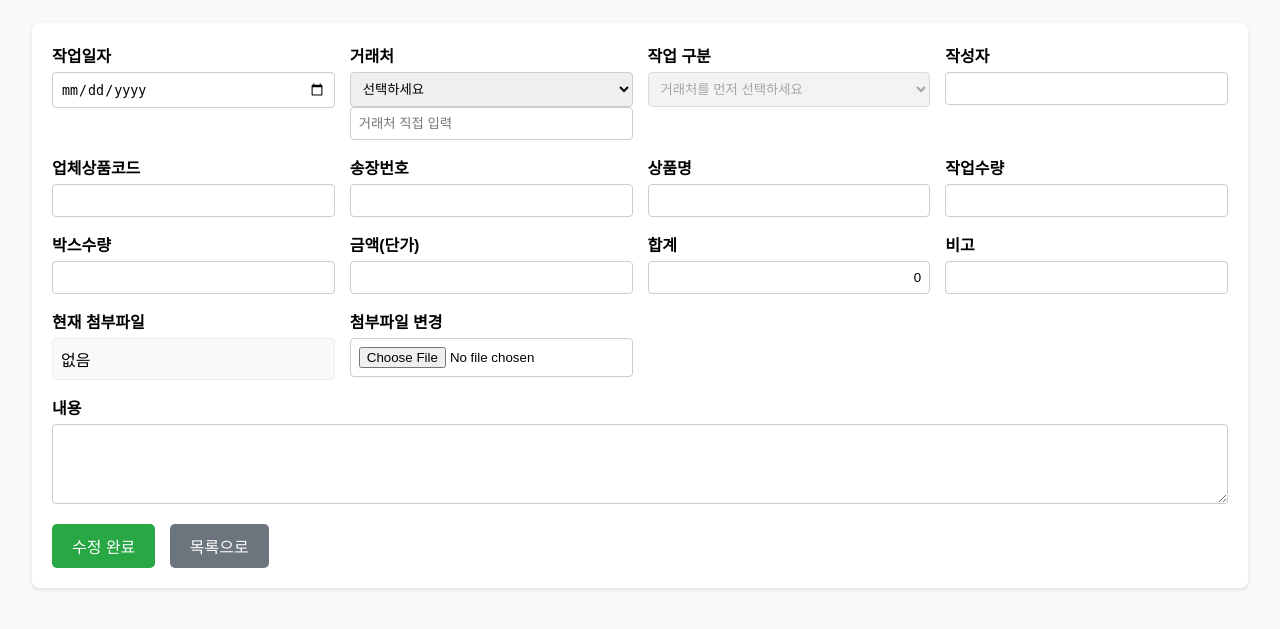
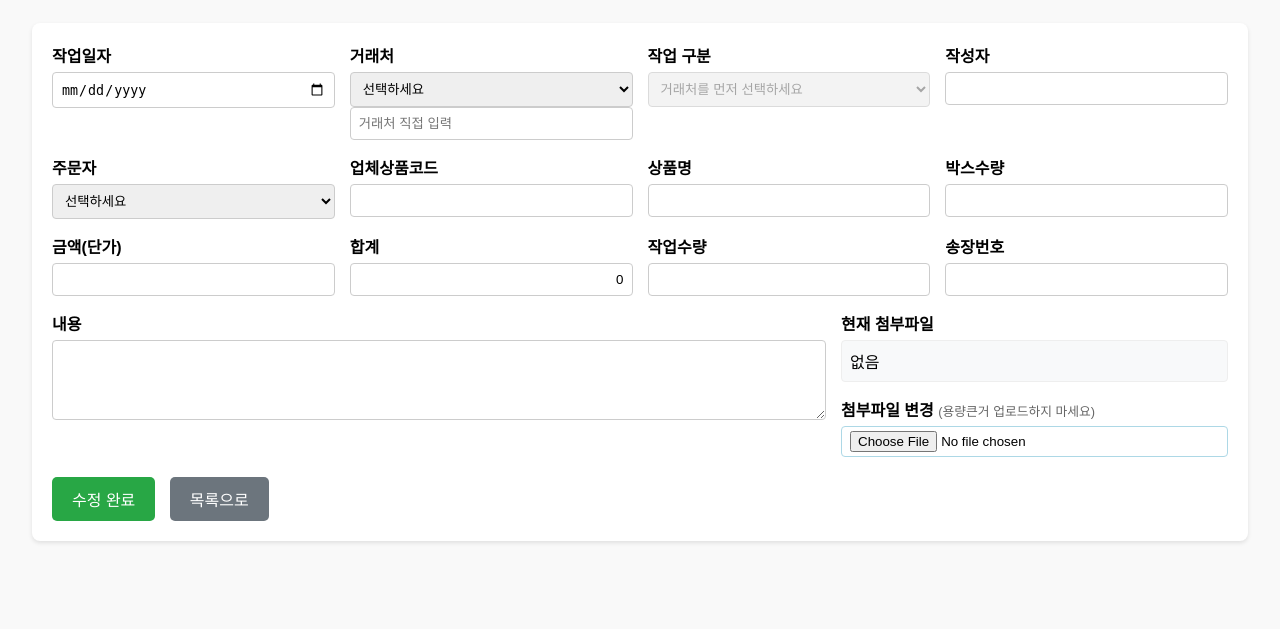
Before and after one commit to jinkisoma/web_manager, a Flask app: template templates/edit.html in a window 1280 px wide. Shown: the part 76-705 px from the top of the page. Run offline with Flask 3, Linux system fonts and the light colour scheme; the template is opened without the code that fills it, so the values that code supplies are empty; some libraries are stand-ins or nearby versions.

Commit message:
251120642v1

```diff
--- a/app.py
+++ b/app.py
@@ -59,7 +59,6 @@ HEADER_MAP = {
     'client': '거래처',
     'author': '작성자',
     'product_code': '업체상품코드',
-    'tracking_number': '송장번호',
     'work_type': '작업 구분',
     'content': '내용',
     'product_name': '상품명',
@@ -67,7 +66,8 @@ HEADER_MAP = {
     'box_quantity': '박스수량',
     'unit_price': '금액(단가)',
     'total_amount': '합계',
-    'remarks': '비고',
+    'remarks': '주문자',
+    'tracking_number': '송장번호',
     'confirmed': '확정여부'
 }
 
@@ -246,7 +246,7 @@ def add_user():
     quantity_str = request.form.get('quantity')
     box_quantity_str = request.form.get('box_quantity')
     unit_price_str = request.form.get('unit_price')
-    remarks = request.form['remarks']
+    remarks = request.form.get('orderer_select') if request.form.get('orderer_select') != 'direct' else request.form.get('orderer_direct', '')
 
     if not work_date or not client or not author:
         flash('작업일자, 거래처, 작성자는 필수 항목입니다.', 'error')
@@ -332,7 +332,7 @@ def update_user(id):
     quantity_str = request.form.get('quantity')
     box_quantity_str = request.form.get('box_quantity')
     unit_price_str = request.form.get('unit_price')
-    remarks = request.form['remarks']
+    remarks = request.form.get('orderer_select') if request.form.get('orderer_select') != 'direct' else request.form.get('orderer_direct', '')
 
     # [수정] 소유권 및 확정 여부 확인
     current_author = request.form.get('current_author', '')
--- a/templates/edit.html
+++ b/templates/edit.html
@@ -62,20 +62,17 @@
                     <input type="text" id="author" name="author" class="form-input" value="{{ user.author or '' }}" required {% if is_readonly %}disabled{% endif %}>
                 </div>
                 <div class="form-group">
+                    <label for="orderer_select" class="form-label">주문자</label>
+                    <select id="orderer_select" name="orderer_select" class="form-select" {% if is_readonly %}disabled{% endif %}></select>
+                    <input type="text" id="orderer_direct" name="orderer_direct" class="form-input hidden" placeholder="주문자 직접 입력" {% if is_readonly %}disabled{% endif %}>
+                </div>
+                <div class="form-group">
                     <label for="product_code" class="form-label">업체상품코드</label>
                     <input type="text" id="product_code" name="product_code" class="form-input" value="{{ user.product_code or '' }}" {% if is_readonly %}disabled{% endif %}>
                 </div>
                 <div class="form-group">
-                    <label for="tracking_number" class="form-label">송장번호</label>
-                    <input type="text" id="tracking_number" name="tracking_number" class="form-input" value="{{ user.tracking_number or '' }}" {% if is_readonly %}disabled{% endif %}>
-                </div>
-                <div class="form-group">
                     <label for="product_name" class="form-label">상품명</label>
                     <input type="text" id="product_name" name="product_name" class="form-input" value="{{ user.product_name or '' }}" {% if is_readonly %}disabled{% endif %}>
-                </div>
-                <div class="form-group">
-                    <label for="quantity" class="form-label">작업수량</label>
-                    <input type="number" id="quantity" name="quantity" class="form-input" value="{{ user.quantity or '' }}" {% if is_readonly %}disabled{% endif %}>
                 </div>
                 <div class="form-group">
                     <label for="box_quantity" class="form-label">박스수량</label>
@@ -90,9 +87,20 @@
                     <input type="text" id="total_amount" name="total_amount" class="form-input" value="{{ user.total_amount | number_format }}" readonly style="text-align: right;" {% if is_readonly %}disabled{% endif %}>
                 </div>
                 <div class="form-group">
-                    <label for="remarks" class="form-label">비고</label>
-                    <input type="text" id="remarks" name="remarks" class="form-input" value="{{ user.remarks or '' }}" {% if is_readonly %}disabled{% endif %}>
+                    <label for="quantity" class="form-label">작업수량</label>
+                    <input type="number" id="quantity" name="quantity" class="form-input" value="{{ user.quantity or '' }}" {% if is_readonly %}disabled{% endif %}>
                 </div>
+                <div class="form-group">
+                    <label for="tracking_number" class="form-label">송장번호</label>
+                    <input type="text" id="tracking_number" name="tracking_number" class="form-input" value="{{ user.tracking_number or '' }}" {% if is_readonly %}disabled{% endif %}>
+                </div>
+            </div>
+            <div style="display: flex; gap: 15px; margin-top: 15px; align-items: flex-start;">
+                <div class="form-group" style="flex: 2;">
+                    <label for="content" class="form-label">내용</label>
+                    <textarea id="content" name="content" class="form-textarea" {% if is_readonly %}disabled{% endif %}>{{ user.content or '' }}</textarea>
+                </div>
+                <div style="flex: 1;">
                     <div class="form-group">
                         <label class="form-label">현재 첨부파일</label>
                         <div style="padding: 8px; border: 1px solid #eee; border-radius: 4px; background-color: #f8f9fa;">
@@ -109,15 +117,14 @@
                             {% endif %}
                         </div>
                     </div>
-                <div class="form-group">
-                    <label for="attachment" class="form-label">첨부파일 변경</label>
-                    <input type="file" id="attachment" name="attachment" class="form-input" {% if is_readonly %}disabled{% endif %}>
+                    <div class="form-group" style="margin-top: 15px;">
+                        <label class="form-label">첨부파일 변경 <small style="font-size: 0.8em; color: #666; font-weight: normal;">(용량큰거 업로드하지 마세요)</small></label>
+                        <div class="form-input" style="padding: 4px 8px; border-color: #ADD8E6;">
+                            <input type="file" id="attachment" name="attachment" style="border: none; padding: 0;" {% if is_readonly %}disabled{% endif %}>
                             <input type="hidden" name="existing_attachment" value="{{ user.attachment or '' }}">
                         </div>
                     </div>
-            <div class="form-group" style="margin-top: 15px;">
-                <label for="content" class="form-label">내용</label>
-                <textarea id="content" name="content" class="form-textarea" {% if is_readonly %}disabled{% endif %}>{{ user.content or '' }}</textarea>
+                </div>
             </div>
             <div style="margin-top: 20px;">
                 {% if not is_readonly %}
@@ -137,6 +144,8 @@
             const clientDirect = document.getElementById('client_direct');
             const workTypeSelect = document.getElementById('work_type_select');
             const workTypeDirect = document.getElementById('work_type_direct');
+            const ordererSelect = document.getElementById('orderer_select');
+            const ordererDirect = document.getElementById('orderer_direct');
 
             function fetchWorkTypes(clientName, selectedWorkType) {
                 workTypeSelect.disabled = true;
@@ -202,6 +211,40 @@
             quantityInput.addEventListener('input', calculateTotal);
             unitPriceInput.addEventListener('input', calculateTotal);
 
+            // '주문자' 드롭다운 로직
+            function setupOrdererField() {
+                const existingOrderer = "{{ user.remarks or '' }}";
+                // 아래 목록에 주문자를 추가할 수 있습니다.
+                const ordererOptions = ['쿠팡', '마켓컬리', '하이마트'];
+                let isDirectInput = true;
+
+                ordererSelect.innerHTML = '<option value="">선택하세요</option>';
+                ordererOptions.forEach(opt => {
+                    const option = new Option(opt, opt);
+                    if (opt === existingOrderer) {
+                        option.selected = true;
+                        isDirectInput = false;
+                    }
+                    ordererSelect.add(option);
+                });
+                ordererSelect.add(new Option('직접 입력', 'direct'));
+
+                if (isDirectInput && existingOrderer) {
+                    ordererSelect.value = 'direct';
+                    ordererDirect.value = existingOrderer;
+                    ordererDirect.classList.remove('hidden');
+                }
+            }
+
+            ordererSelect.addEventListener('change', function() {
+                if (this.value === 'direct') {
+                    ordererDirect.classList.remove('hidden');
+                } else {
+                    ordererDirect.classList.add('hidden');
+                    ordererDirect.value = '';
+                }
+            });
+
             const initialClient = clientSelect.value;
             const initialWorkType = "{{ user.work_type or '' }}";
             fetchWorkTypes(initialClient, initialWorkType);
@@ -215,7 +258,19 @@
             if (overridePassword) {
                 document.getElementById('override-password-input').value = overridePassword;
             }
+
+            // 페이지 로드 시 주문자 필드 초기화
+            setupOrdererField();
         });
+
+        // [추가] 첨부파일 레이블 클릭 방지
+        const attachmentChangeLabel = document.querySelector('label[for="attachment"]');
+        if (attachmentChangeLabel) {
+            attachmentChangeLabel.addEventListener('click', function(event) {
+                // 레이블 클릭 시 파일 선택 창이 열리는 기본 동작을 막습니다.
+                event.preventDefault();
+            });
+        }
     </script>
 </body>
 </html>
```
Also changed, not shown: templates/index.html (+77 -24 lines). Lines whose indentation alone changed are shown as unchanged.
